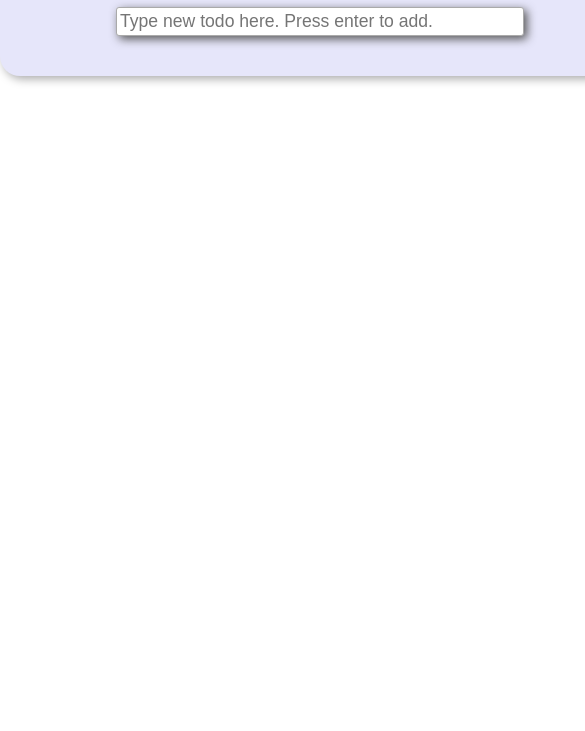
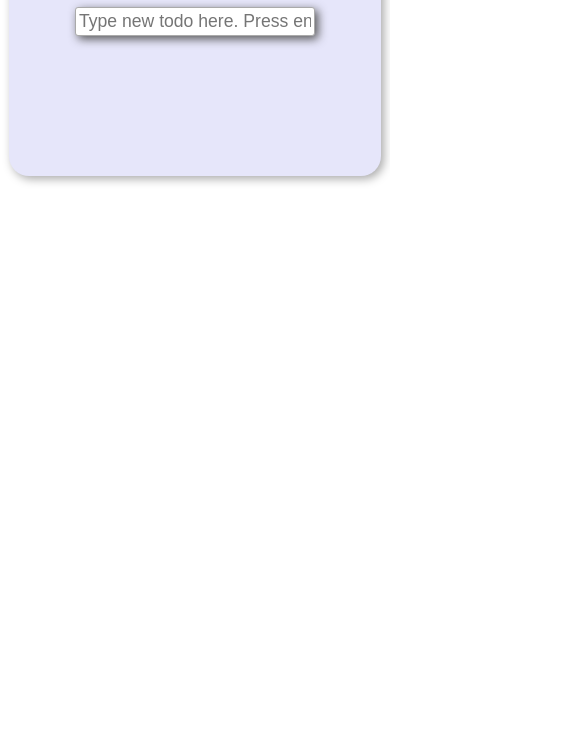
Before and after one commit to edbrook/react-todo, a React app: page / in a window 390 px wide. Shown: the part 113-844 px from the top of the page, 585 px wide, since content can reach past the window. Built offline with nearby package versions, Linux system fonts and the light colour scheme.

Commit message:
mobile friendly(-ish) CSS

```diff
--- a/src/Todo.css
+++ b/src/Todo.css
@@ -1,5 +1,8 @@
 .todoItems {
   font-family: monospace;
+  min-height: 100px;
+  max-height: 400px;
+  overflow-y: auto;
 }
 
 .doneMarker {
@@ -43,7 +46,7 @@
 }
 
 .todoInput input {
-  width: 400px;
+  width: 70%;
   margin-bottom: 20px;
   border: solid 1px #AAA;
   padding: 3px;
@@ -51,3 +54,24 @@
   border-radius: 3px;
   box-shadow: 3px 3px 10px #555;
 }
+
+@media (min-width: 700) {
+  .todoInput input {
+    width: 400px;
+  }
+}
+
+.todoItems::-webkit-scrollbar {
+  width: 1em;
+}
+
+.todoItems::-webkit-scrollbar-track {
+  -webkit-box-shadow: inset 0 0 2px rgba(0,0,0,0.3);
+  box-shadow: inset 0 0 2px rgba(0,0,0,0.3);
+  border-radius: 15px;
+}
+
+.todoItems::-webkit-scrollbar-thumb {
+background-color: #cbcbdc;
+border-radius: 15px;
+}
--- a/src/index.css
+++ b/src/index.css
@@ -5,7 +5,7 @@ body {
 }
 
 #root {
-  width: 600px;
+  width: 85%;
   margin: auto;
   text-align: center;
   box-shadow: 3px 3px 10px #AAA;
@@ -14,3 +14,9 @@ body {
   border-radius: 20px;
   background-color: lavender;
 }
+
+@media (min-width: 700px) {
+  #root {
+    width: 600px;
+  }
+}
```
